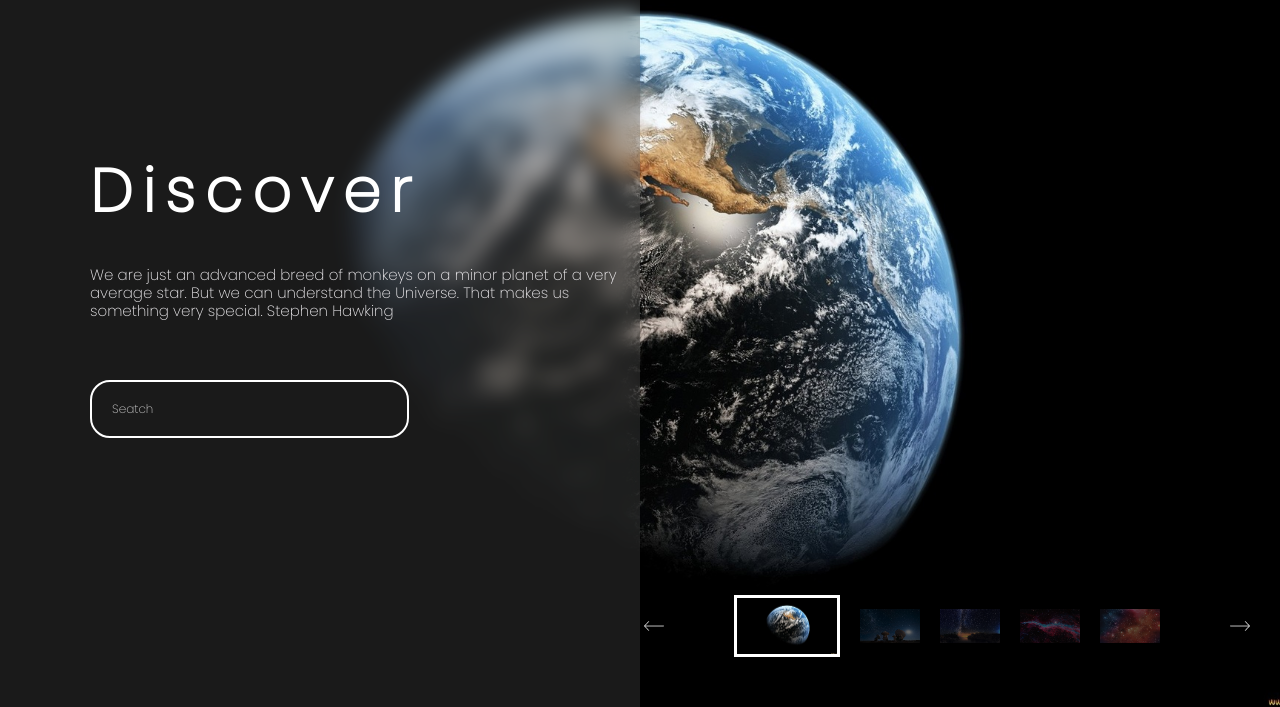
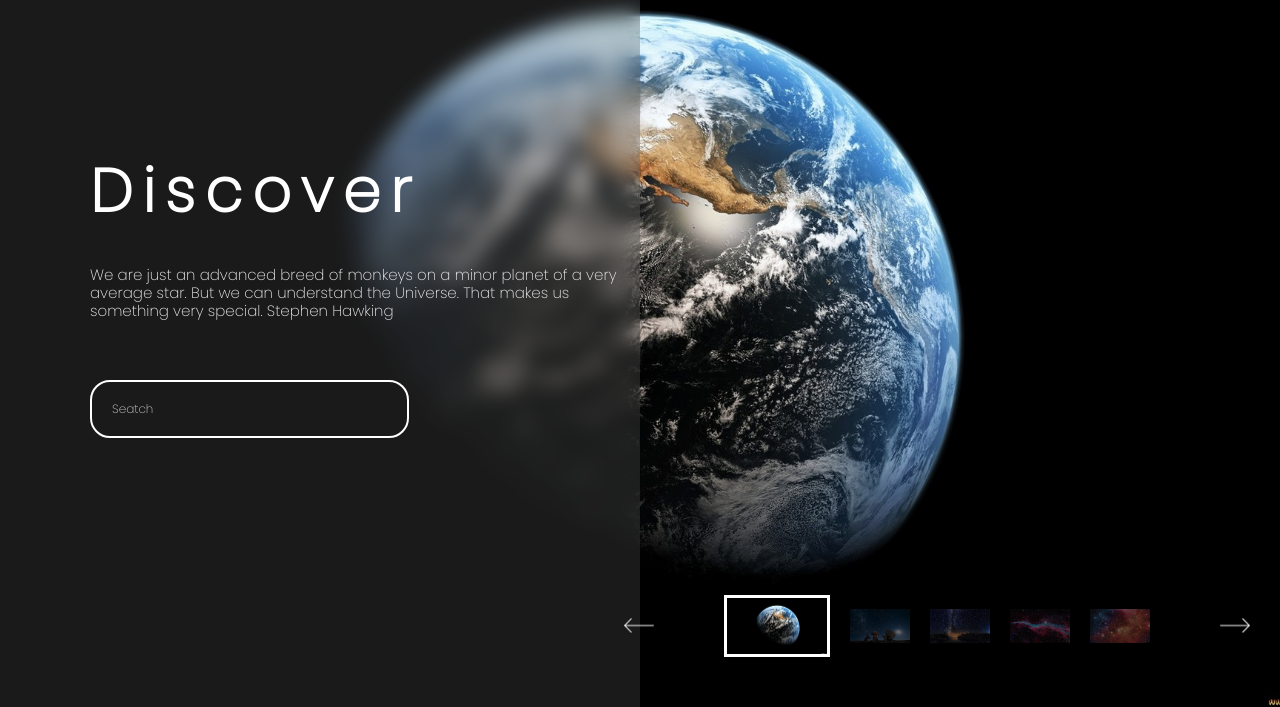
Before and after one commit to ivanshybut/Space, a plain HTML site: page index.html in a window 1280 px wide. Shown: the part 93-800 px from the top of the page. Drawn offline with Linux system fonts and the light colour scheme.

Commit message:
style page css

```diff
--- a/style.css
+++ b/style.css
@@ -7,7 +7,7 @@
 #hero{
     width: 100%;
     height: 100vh;
-    background-image: url(/sp1.jpg);
+    background-image: url(/Space/sp1.jpg);
     background-size: cover;
     background-position: center;
     position: relative;
@@ -100,7 +100,7 @@ button{
 }
 
 #prev, #next{
-    width: 20px;
+    width: 30px;
     cursor: pointer;
 }
 
```
